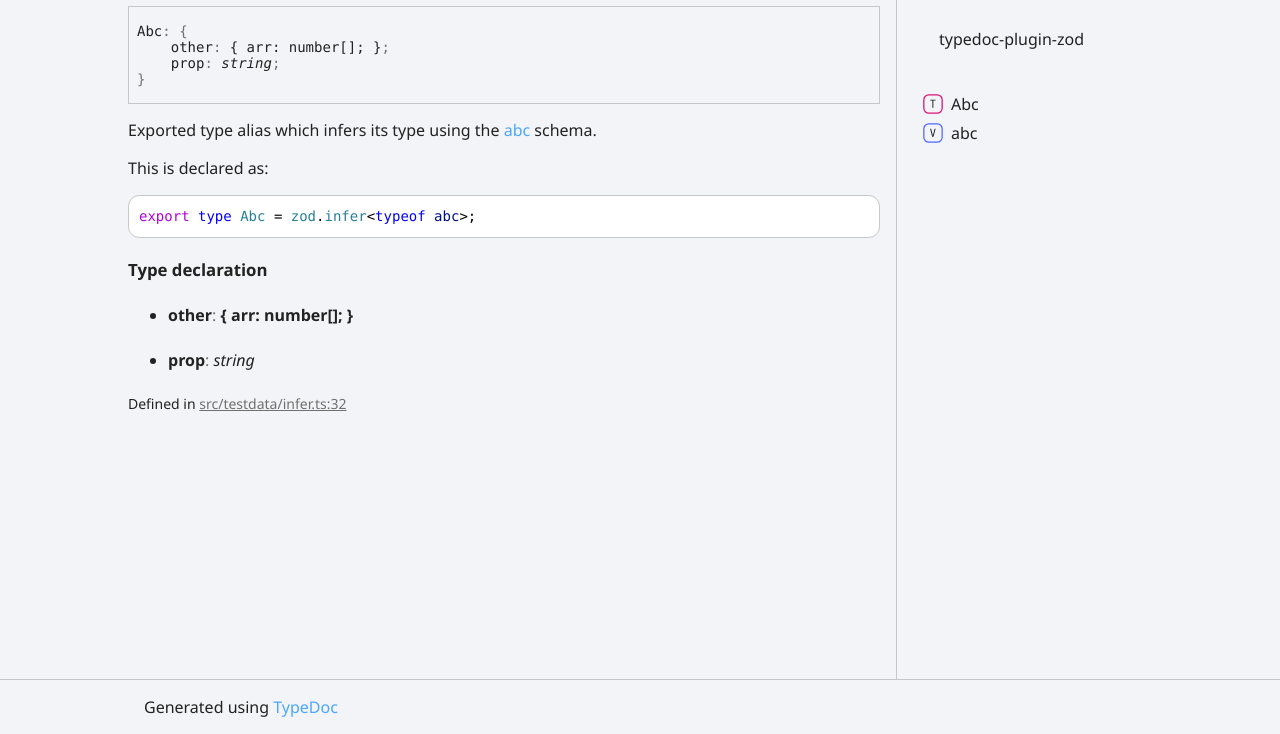
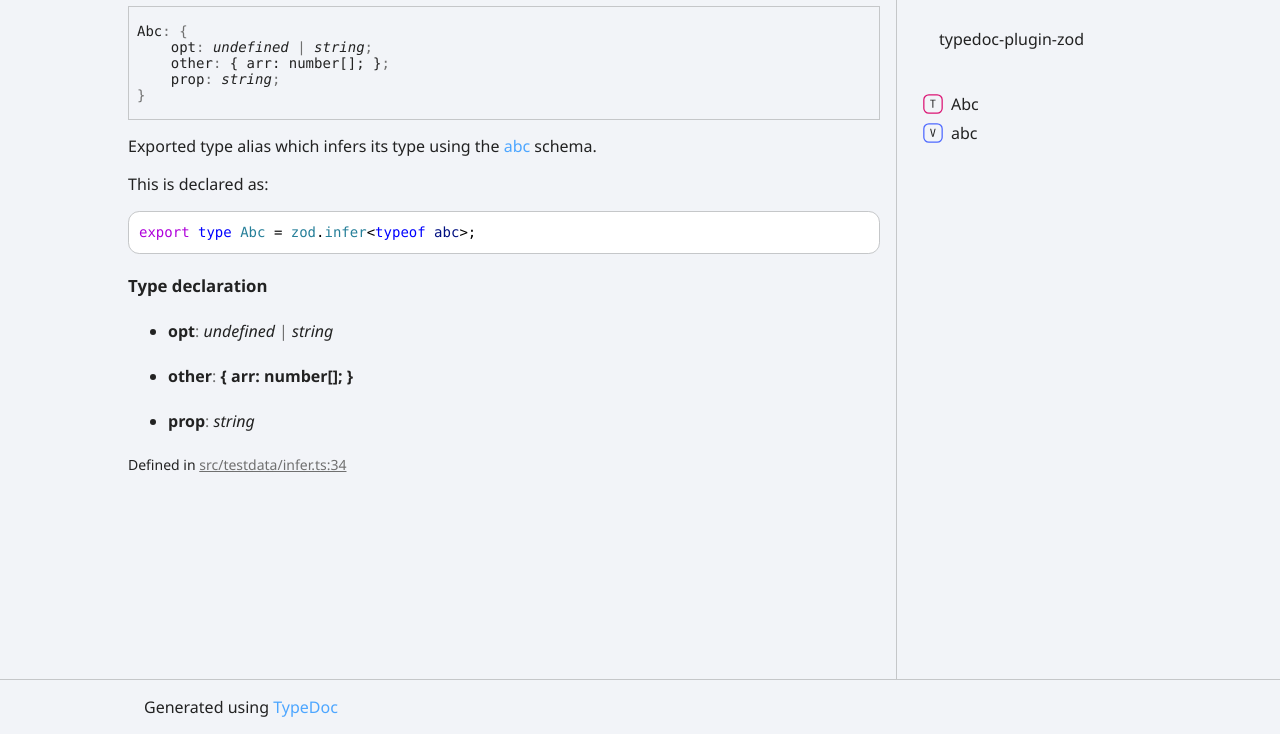
Before and after one commit to Gerrit0/typedoc-plugin-zod, a plain HTML site: page types/Abc.html in a window 1280 px wide. Shown: the part 137-871 px from the top of the page. Drawn offline with Linux system fonts and the light colour scheme.

Commit message:
Deploying to gh-pages from @ Gerrit0/typedoc-plugin-zod@bf041a00fe935ace174b65f5769f3444df891e13 🚀

```diff
--- a/types/Abc.html
+++ b/types/Abc.html
@@ -15,7 +15,7 @@
 <li><a href="../modules.html">typedoc-plugin-zod</a></li>
 <li><a href="Abc.html">Abc</a></li></ul>
 <h1>Type alias Abc</h1></div>
-<div class="tsd-signature">Abc<span class="tsd-signature-symbol">:</span> <span class="tsd-signature-symbol">{ </span><br/><span>    </span>other<span class="tsd-signature-symbol">: </span>{ arr: number[]; }<span class="tsd-signature-symbol">; </span><br/><span>    </span>prop<span class="tsd-signature-symbol">: </span><span class="tsd-signature-type">string</span><span class="tsd-signature-symbol">; </span><br/><span class="tsd-signature-symbol">}</span></div>
+<div class="tsd-signature">Abc<span class="tsd-signature-symbol">:</span> <span class="tsd-signature-symbol">{ </span><br/><span>    </span>opt<span class="tsd-signature-symbol">: </span><span class="tsd-signature-type">undefined</span><span class="tsd-signature-symbol"> | </span><span class="tsd-signature-type">string</span><span class="tsd-signature-symbol">; </span><br/><span>    </span>other<span class="tsd-signature-symbol">: </span>{ arr: number[]; }<span class="tsd-signature-symbol">; </span><br/><span>    </span>prop<span class="tsd-signature-symbol">: </span><span class="tsd-signature-type">string</span><span class="tsd-signature-symbol">; </span><br/><span class="tsd-signature-symbol">}</span></div>
 <div class="tsd-comment tsd-typography"><p>Exported type alias which infers its type using the <a href="../variables/abc-1.html">abc</a> schema.</p>
 <p>This is declared as:</p>
 <pre><code class="language-ts"><span class="hl-4">export</span><span class="hl-0"> </span><span class="hl-5">type</span><span class="hl-0"> </span><span class="hl-6">Abc</span><span class="hl-0"> = </span><span class="hl-6">zod</span><span class="hl-0">.</span><span class="hl-6">infer</span><span class="hl-0">&lt;</span><span class="hl-5">typeof</span><span class="hl-0"> </span><span class="hl-7">abc</span><span class="hl-0">&gt;;</span>
@@ -25,11 +25,13 @@
 <h4>Type declaration</h4>
 <ul class="tsd-parameters">
 <li class="tsd-parameter">
+<h5>opt<span class="tsd-signature-symbol">: </span><span class="tsd-signature-type">undefined</span><span class="tsd-signature-symbol"> | </span><span class="tsd-signature-type">string</span></h5></li>
+<li class="tsd-parameter">
 <h5>other<span class="tsd-signature-symbol">: </span>{ arr: number[]; }</h5></li>
 <li class="tsd-parameter">
 <h5>prop<span class="tsd-signature-symbol">: </span><span class="tsd-signature-type">string</span></h5></li></ul></div><aside class="tsd-sources">
 <ul>
-<li>Defined in <a href="https://github.com/Gerrit0/typedoc-plugin-zod/blob/a521886/src/testdata/infer.ts#L32">src/testdata/infer.ts:32</a></li></ul></aside></div>
+<li>Defined in <a href="https://github.com/Gerrit0/typedoc-plugin-zod/blob/bf041a0/src/testdata/infer.ts#L34">src/testdata/infer.ts:34</a></li></ul></aside></div>
 <div class="col-4 col-menu menu-sticky-wrap menu-highlight">
 <div class="tsd-navigation settings">
 <details class="tsd-index-accordion"><summary class="tsd-accordion-summary">
```
Also changed, not shown: assets/search.js (+1 -1 lines), variables/abc-1.html (+2 -2 lines).
